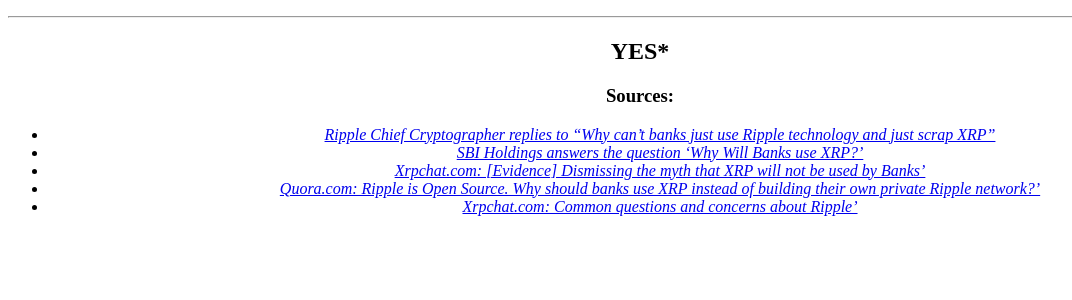
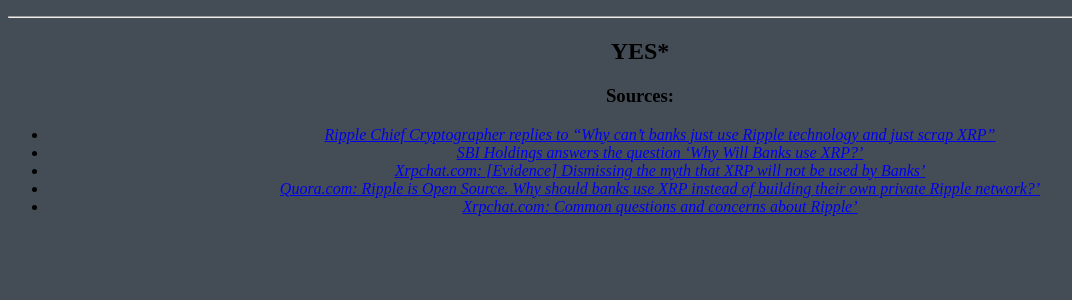
Before and after one commit to xrpBlu/willbanksusexrp.com, a Jekyll site: the page built from README.md, in a window 1280 px wide. Shown: the top 300 px of the page, without its empty margins (0-1072 px from the left). Built offline with Jekyll 4.4.1, drawn with Linux system fonts in a browser that asks for light colours; nearby versions of some CDN libraries; our own code applies the rules of GitHub Pages for plain Markdown files; the repository's description, which GitHub fills in, is left out.

Commit message:
Update style.css

```diff
--- a/assets/css/style.css
+++ b/assets/css/style.css
@@ -3,3 +3,7 @@
 	width: 900px;
 	margin: 0 auto;
 }
+
+body {
+    background-color: #444D56;
+}
```
